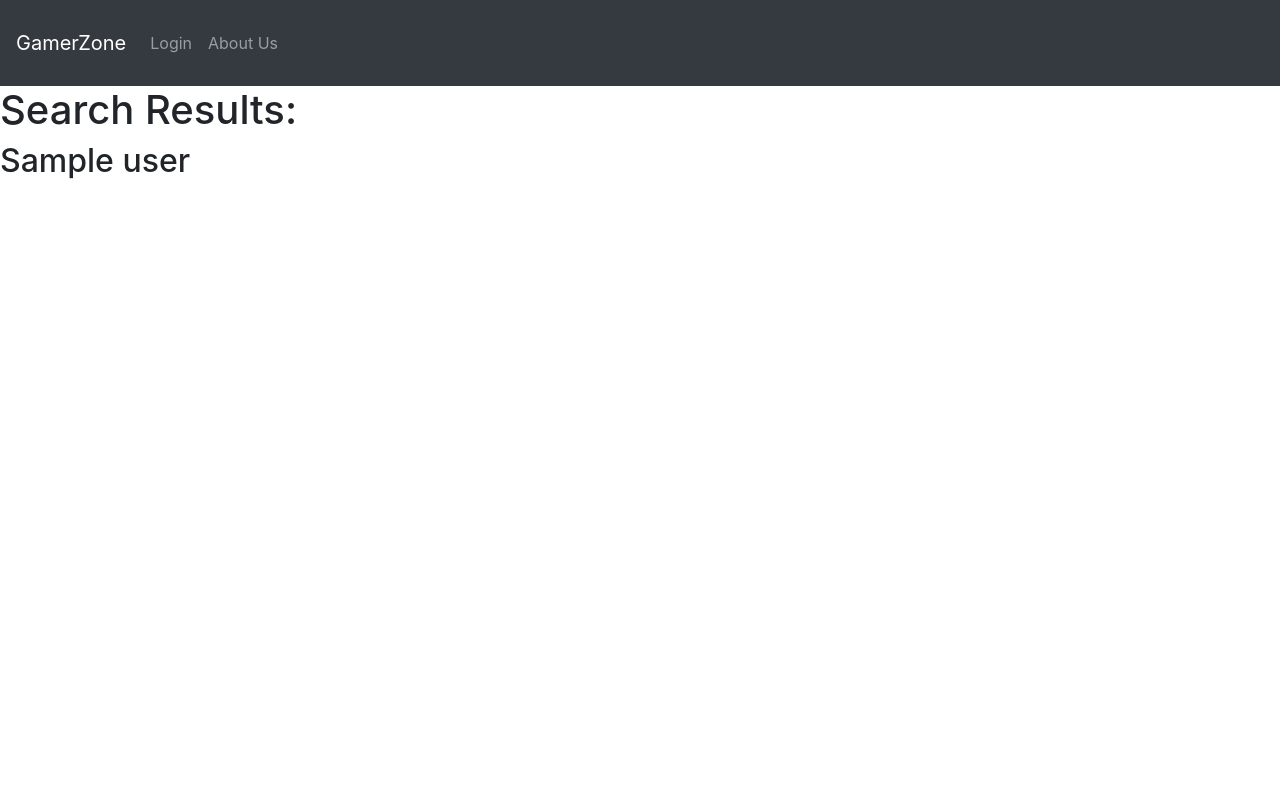
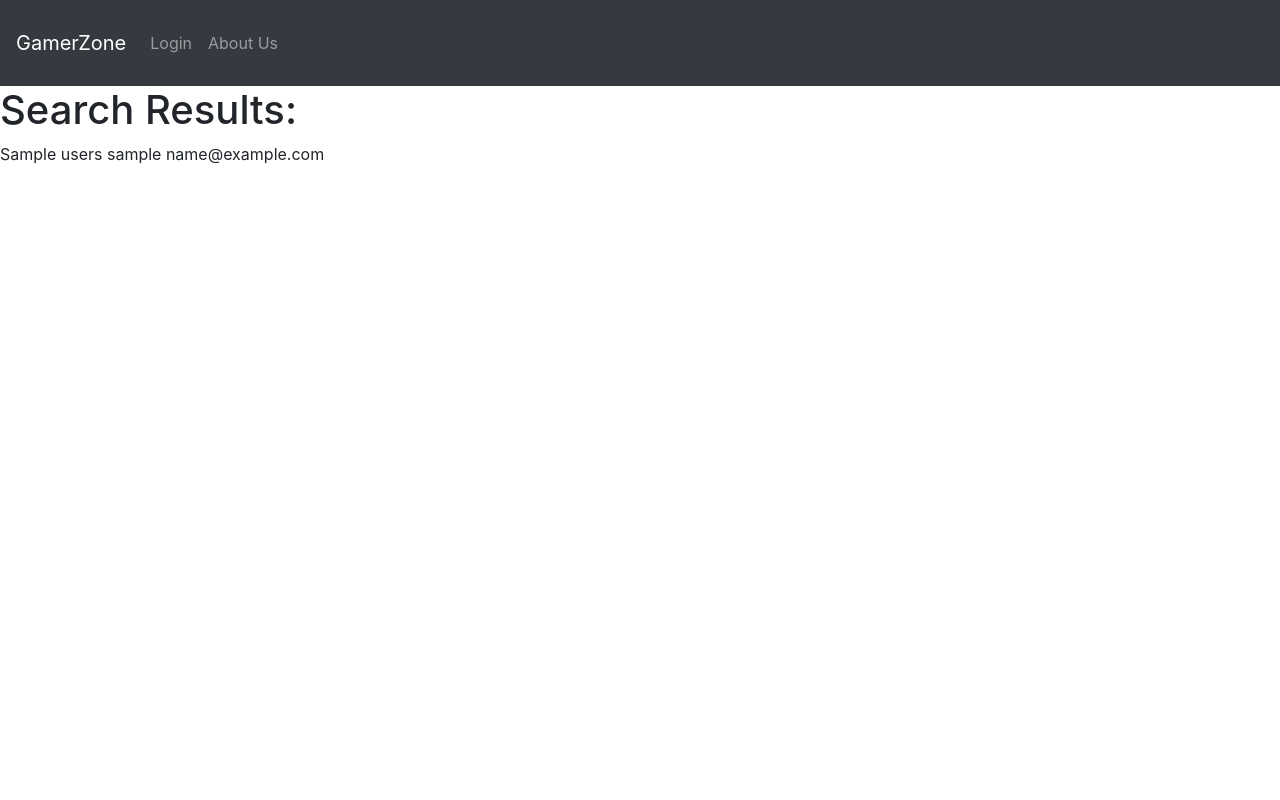
Before and after one commit to Jacob-Short/Q4-Capstone, a Django app: template templates/users.html in a window 1280 px wide. Run offline with Django 3.2, Linux system fonts and the light colour scheme; the template is opened without the code that fills it: most values are stand-ins (such as "Sample title", 1, 10 or a date in 2020); some libraries are stand-ins or nearby versions.

Commit message:
implemented search feature for users by their gamertag on navigation bar, get redirected to their profile

```diff
--- a/templates/users.html
+++ b/templates/users.html
@@ -13,9 +13,9 @@
 
     {% block content %}
         <h1>Search Results:</h1>
-        {% for user in users %}
-            <h2>{{user}}</h2>
-        {% endfor %}
+      {{users}}
+      {{users.username}}
+      {{users.email}}
     {% endblock %}
   </body>
 </html>
```
Also changed, not shown: accounts/views.py (+2 -17 lines), media/images/narutohinata.jpeg (added).
